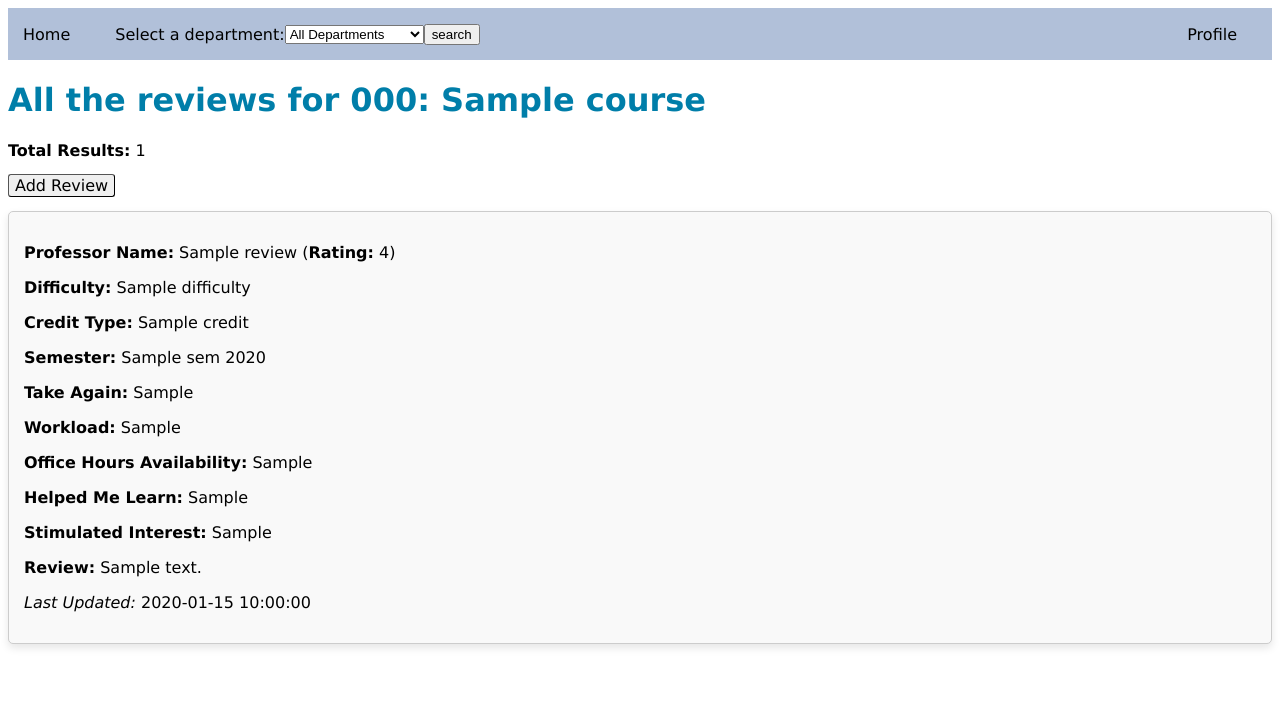
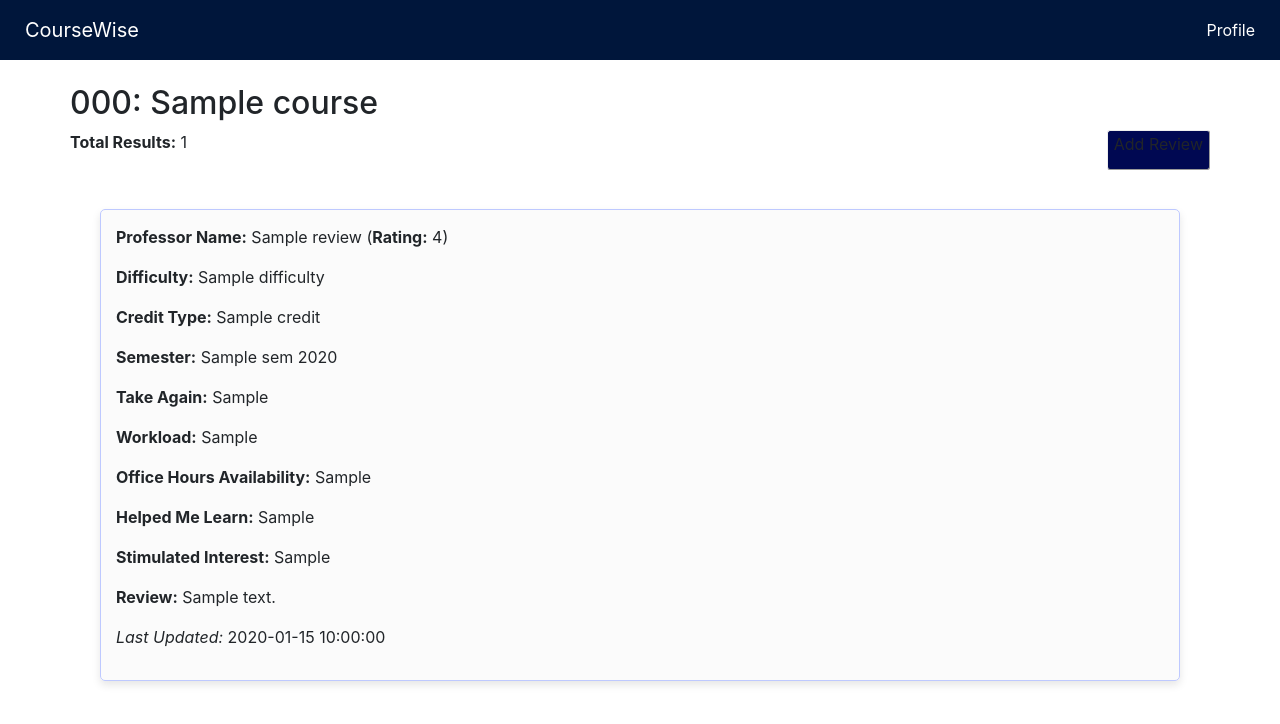
Before and after one commit to ay106/CourseWise, a Flask app: template templates/course_reviews.html in a window 1280 px wide. Shown: the top 724 px of the page. Run offline with Flask 3, Linux system fonts and the light colour scheme; the template is opened without the code that fills it: most values are stand-ins (such as "Sample title", 1, 10 or a date in 2020); some libraries are stand-ins or nearby versions.

Commit message:
updated css

```diff
--- a/static/style.css
+++ b/static/style.css
@@ -2,18 +2,18 @@
 */
 
 HTML {
-    --color-header: #007ea9;  /* color for H1-H6 and others. was deepskyblue but poor contrast. */
-    --color-hilite: #b50000;  /* was red, but this avoids WAVE contrast errors */
-    --color-focus: #56B929;
-    --font-family: Verdana;
-    font-family: var(--font-family)
+    font-family: sans-serif;
+    line-height: 1.6;
+    margin: 0;
 }
 
 /* For flashed messages; make them stand out using red and italics */
 
 #messages {
-    color: var(--color-hilite);
-    font-style: italic;
+    color: #ff0000;
+    padding: 10px;
+    margin-bottom: 10px;
+    border-radius: 4px;
 }
 
 
@@ -27,23 +27,25 @@ h2, h3 {
 }
 
 a {
-    color: black;
+    color: white;
     text-decoration: none;
 }
 
 .navbar {
     display: flex;
     align-items: center;
-    background-color: #b1c0d9;
+    background-color: #00163b;
+    color: white;
     padding: 10px;
 }
 
 .nav-button {
-    color: black;
+    color: white;
     text-decoration: none;
     margin-right: 20px;
     padding: 2px 5px;
     border-radius: 5px;
+    border-style: solid;
 }
 
 .nav-dropdown {
@@ -61,20 +63,26 @@ a {
     padding-left: 0;
 }
 .review-box {
-        border: 1px solid #ccc;
+        border: 1px solid #bec9ff;
         padding: 15px;
-        margin-bottom: 15px;
+        margin: 15px;
         border-radius: 5px;
-        background-color: #f9f9f9;
+        background-color: #f9f9f9a2;
         box-shadow: 0px 4px 8px rgba(0, 0, 0, 0.1);
 }
+.row {
+    display: flex;
 
-a.button {
+  }
+
+  .column {
+    flex: 50%;
+  }
+
+.btn {
     padding: 1px 6px;
-    border: 1px outset buttonborder;
+    border: 1px outset;
     border-radius: 3px;
-    color: buttontext;
-    background-color: buttonface;
-    text-decoration: none;
+    background-color: #000852;
     margin-left: auto;
 }
--- a/templates/base.html
+++ b/templates/base.html
@@ -6,14 +6,15 @@
     <meta name="viewport" content="width=device-width, initial-scale=1">
     <meta name=author content="">
     <title>{{ page_title }}</title>
+    <link rel="stylesheet" href="https://stackpath.bootstrapcdn.com/bootstrap/4.5.2/css/bootstrap.min.css">
     <link rel='stylesheet' href="{{url_for('static', filename = 'style.css')}}">
-    {% block head_stuff %} {% endblock %}
+    {% block head_stuff %}{% endblock %}
 </head>
 <body>
 
 {% with messages = get_flashed_messages() %}
 {% if messages %}
-<div id="messages">
+<div id="messages" class="alert alert-info">
   {% for msg in messages %}
   <p>{{msg}}</p>
   {% endfor %}
@@ -22,31 +23,41 @@
 {% endwith %}
 
 {% block nav %}
-<nav class="navbar">
-  <a href="{{url_for('home')}}" class="nav-button">Home</a>
-  <form class="nav-dropdown" method="GET" action="{{url_for('select_department')}}">
-    <label for="department">Select a department:</label>
-    <select name="department" id="department">
-      <option value="All Department">All Departments</option>
-      {% for department in departments %}
-        <option value="{{department['name']}}">{{department['name']}}</option>
-      {% endfor %}
-    </select>
-    <input type="submit" value="search"></p>
-  </form>
-  <div class="nav-right">
-    <a href="{{url_for('profile')}}" class="nav-button">Profile</a>
+<nav class="navbar navbar-inverse sticky-top">
+  <div class="container-fluid">
+    <a class="navbar-brand" href="{{url_for('home')}}">CourseWise</a>
+    <ul class="nav navbar-nav navbar-right">
+      <li>
+        <a class="nav-link" href="{{url_for('profile')}}">Profile</a>
+      </li>
+    </ul>
   </div>
 </nav>
 {% endblock %}
-
 {% block main_content %}
-<h1>Welcome!</h1>
+<main>
+  <div class="container">
+    <div class="container pt-3">
+      <h1>Welcome to Coursewise!</h1>
+      <form method="GET" action="{{url_for('select_department')}}">
+        <div class="form-group">
+          <label for="department">Select a department:</label>
+          <select class="form-control" name="department" id="department">
+            <option value="All Department">All Departments</option>
+              {% for department in departments %}
+            <option value="{{department['name']}}">{{department['name']}}</option>
+              {% endfor %}
+          </select>
+        </div>
+        <button type="submit" class="btn btn-primary">Search</button>
+      </form>
+    </div>
+  </div>
+</main>
 {% endblock %}
 
-  <script src="https://code.jquery.com/jquery-3.4.1.min.js"></script>
-  {% block end_scripts %}
-  {% endblock %}
+<script src="https://code.jquery.com/jquery-3.4.1.min.js"></script>
+{% block end_scripts %}{% endblock %}
 
 </body>
 </html>
--- a/templates/course_reviews.html
+++ b/templates/course_reviews.html
@@ -1,11 +1,20 @@
 {% extends "base.html" %}
 
 {% block main_content %}
+<div class="container pt-4">
     <div class="course_reviews">
-    <h1>All the reviews for {{course.course_code}}: {{course.name}}</h1>
+        <div class = "topbar">
+            <div class="row" for="coursereviews">
+                <h1>{{course.course_code}}: {{course.name}}</h1>
+            </div>
+            <div class="row" for="coursereviews">
                 <p><strong>Total Results:</strong> {{ length }}</p>
-    <a href="{{ url_for('add_review', course_code = course.course_code, cid = course.cid) }}" class="button">Add Review</a>
-    <ul>
+                <a href="{{ url_for('add_review', course_code = course.course_code, cid = course.cid) }}" class="btn">Add Review</a>
+            </div>
+        </div>
+        <br>
+        <div class="bottombar" id="reviews">
+            <ul id="reviews-list">
                 {% for r in reviews %}
                     <li class="review-box">
                         <p><strong>Professor Name:</strong> {{ r.prof_name }} (<strong>Rating:</strong> {{ r.prof_rating }})
@@ -23,4 +32,8 @@
                 {% endfor %}
             </ul>
         </div>
+
+    </div>
+</div>
+
 {% endblock %}
--- a/templates/department_courses.html
+++ b/templates/department_courses.html
@@ -1,13 +1,17 @@
 {% extends "base.html" %}
 
 {% block main_content %}
+<div class="container pt-3 d-flex justify-content-center align-items-center">
+    <div class="department-courses">
         <h1>{{department}} Courses</h1>
         <p><em>Click on a course to view reviews.</em></p>
-    <ul>
+        <ul class="course-list">
             {% if data %}
                 {% for course in data %}
                     <li><a href="{{ url_for('display_course', cid = course['cid']) }}">{{course['course_code']}} {{course['name']}}</a></li>
                 {% endfor %}
             {% endif %}
         </ul>
+    </div>
+</div>
 {% endblock %}
```
Also changed, not shown: templates/add_review.html (+12 -9 lines), templates/profile.html (+16 -6 lines). Lines whose indentation alone changed are shown as unchanged.
